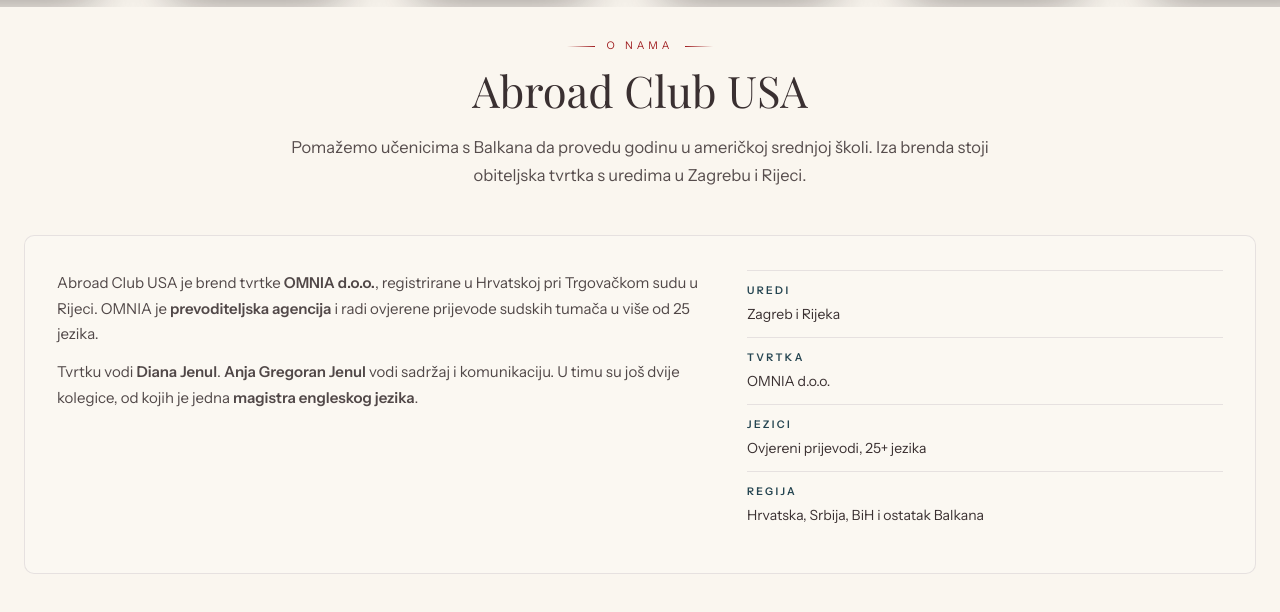
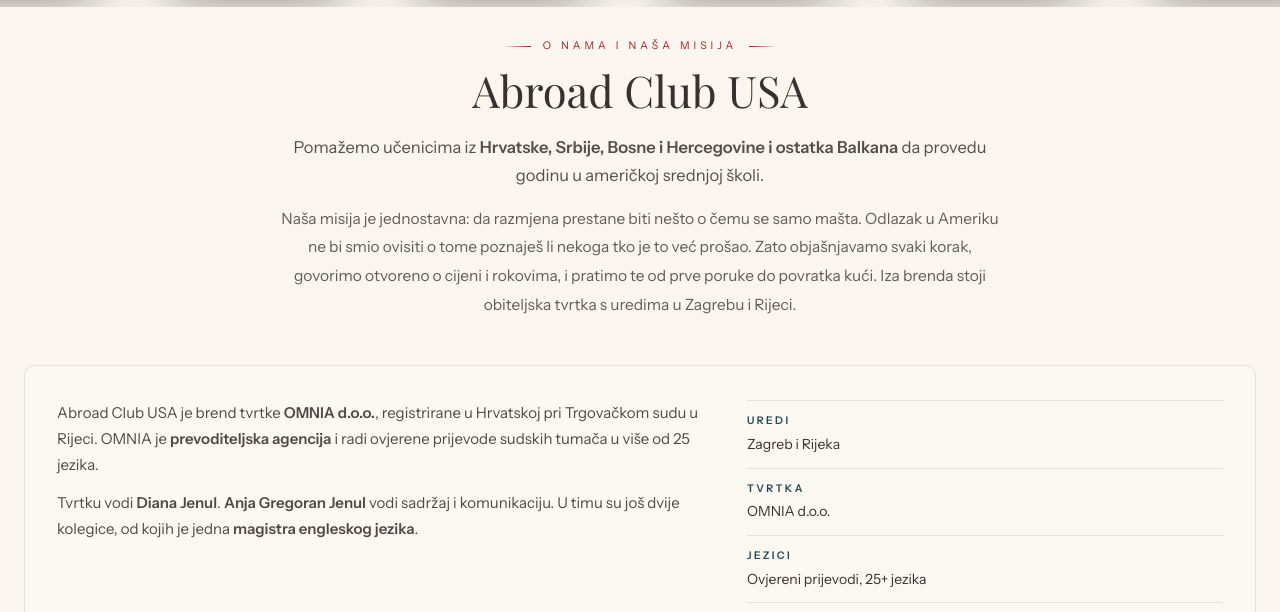
Before and after one commit to anjagregoran/abroadwithanja, a plain HTML site: page index.html in a window 1280 px wide. Shown: the part 2013-2625 px from the top of the page. Drawn offline with nearby package versions, Linux system fonts and the light colour scheme; a web font is replaced by a local one.

Commit message:
O nama: region named, mission explained, photo nudged back up
Co-Authored-By: Claude Opus 5 <noreply@anthropic.com>

```diff
--- a/index.html
+++ b/index.html
@@ -1172,6 +1172,8 @@ body.en .hx-trio{display:none!important}
 .ona-head{max-width:760px;margin:0 auto 46px;text-align:center}
 .ona-head h2{font-family:'Playfair Display',serif;font-weight:400;font-size:clamp(28px,3.4vw,44px);line-height:1.18;margin:10px 0 16px}
 .ona-lead{font-size:16.5px;opacity:.85}
+.ona-lead2{margin-top:16px;font-size:15.5px;line-height:1.85;opacity:.78;max-width:720px}
+.ona-head .ona-lead{max-width:720px;margin-left:auto;margin-right:auto}
 .ona-split{display:grid;grid-template-columns:1.15fr .85fr;gap:46px;align-items:start;
   background:#FBF8F2;border:1px solid rgba(74,61,92,.12);border-radius:10px;padding:34px 32px}
 .ona-h{font-family:'Playfair Display',serif;font-weight:400;font-size:24px;margin:0 0 14px}
@@ -1183,7 +1185,7 @@ body.en .hx-trio{display:none!important}
 .ona-why-h::after{content:'';display:block;width:40px;height:1px;background:#9E1B1E;opacity:.45;margin:16px auto 0}
 .ona-grid{display:grid;grid-template-columns:repeat(3,1fr);gap:22px}
 .ona-why{position:relative;width:100vw;margin:84px 0 0 calc(50% - 50vw);padding:96px 0 44px;
-  border-radius:0;overflow:hidden;background:url('img/house.jpg') center 62%/cover no-repeat}
+  border-radius:0;overflow:hidden;background:url('img/house.jpg') center 54%/cover no-repeat}
 .ona-why::before{content:'';position:absolute;inset:0;pointer-events:none;z-index:0;
   background:linear-gradient(180deg,rgba(30,18,14,.82),rgba(38,23,18,.76) 45%,rgba(24,14,11,.86))}
 @keyframes onaDrift{from{transform:translate3d(-1.5%,-1%,0) scale(1)}to{transform:translate3d(1.5%,1.5%,0) scale(1.07)}}
@@ -1324,9 +1326,10 @@ body.en .rp-lead{display:none!important}
 
 <section class="ona" id="onama"><div class="w">
   <div class="ona-head">
-    <div class="kicker kc"><i></i><span lang-hr>O nama</span><i></i></div>
+    <div class="kicker kc"><i></i><span lang-hr>O nama i naša misija</span><i></i></div>
     <h2><span lang-hr>Abroad Club USA</span></h2>
-    <p class="ona-lead"><span lang-hr>Pomažemo učenicima s Balkana da provedu godinu u američkoj srednjoj školi. Iza brenda stoji obiteljska tvrtka s uredima u Zagrebu i Rijeci.</span></p>
+    <p class="ona-lead"><span lang-hr>Pomažemo učenicima iz <b>Hrvatske, Srbije, Bosne i Hercegovine i ostatka Balkana</b> da provedu godinu u američkoj srednjoj školi.</span></p>
+    <p class="ona-lead ona-lead2"><span lang-hr>Naša misija je jednostavna: da razmjena prestane biti nešto o čemu se samo mašta. Odlazak u Ameriku ne bi smio ovisiti o tome poznaješ li nekoga tko je to već prošao. Zato objašnjavamo svaki korak, govorimo otvoreno o cijeni i rokovima, i pratimo te od prve poruke do povratka kući. Iza brenda stoji obiteljska tvrtka s uredima u Zagrebu i Rijeci.</span></p>
   </div>
 
   <div class="ona-split">
```
